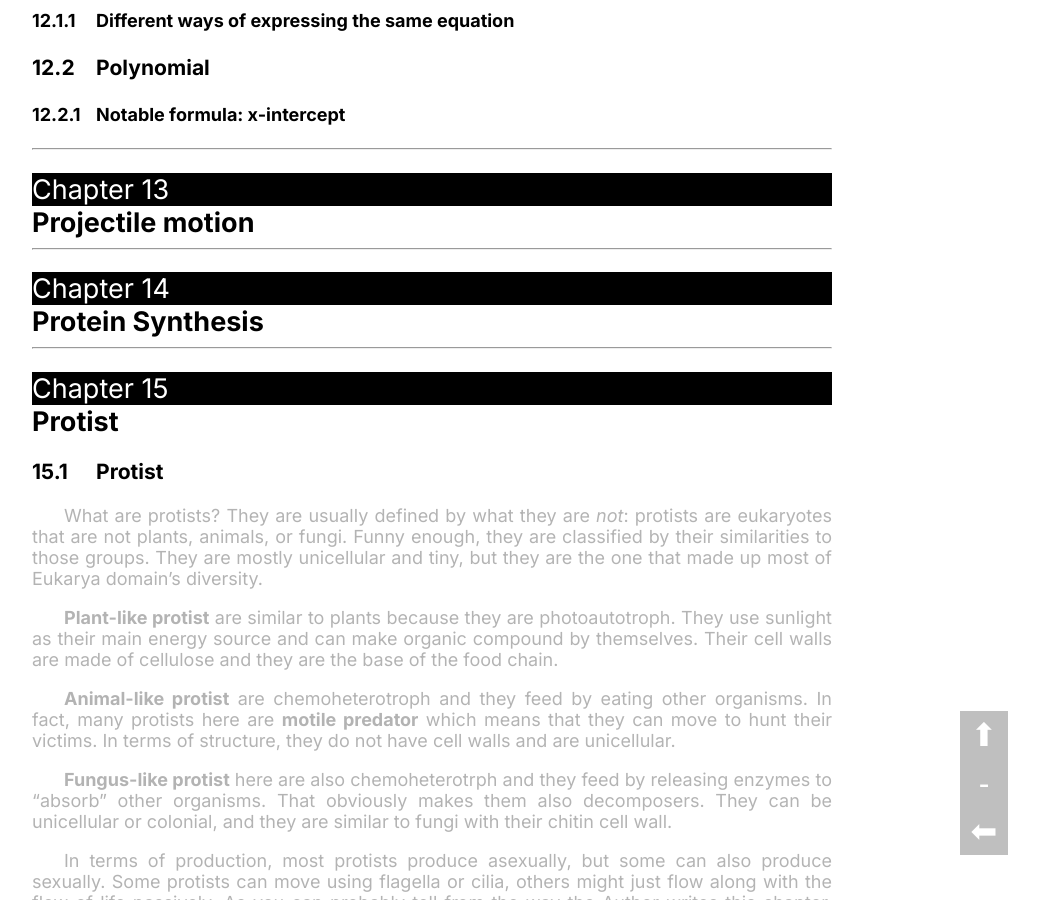
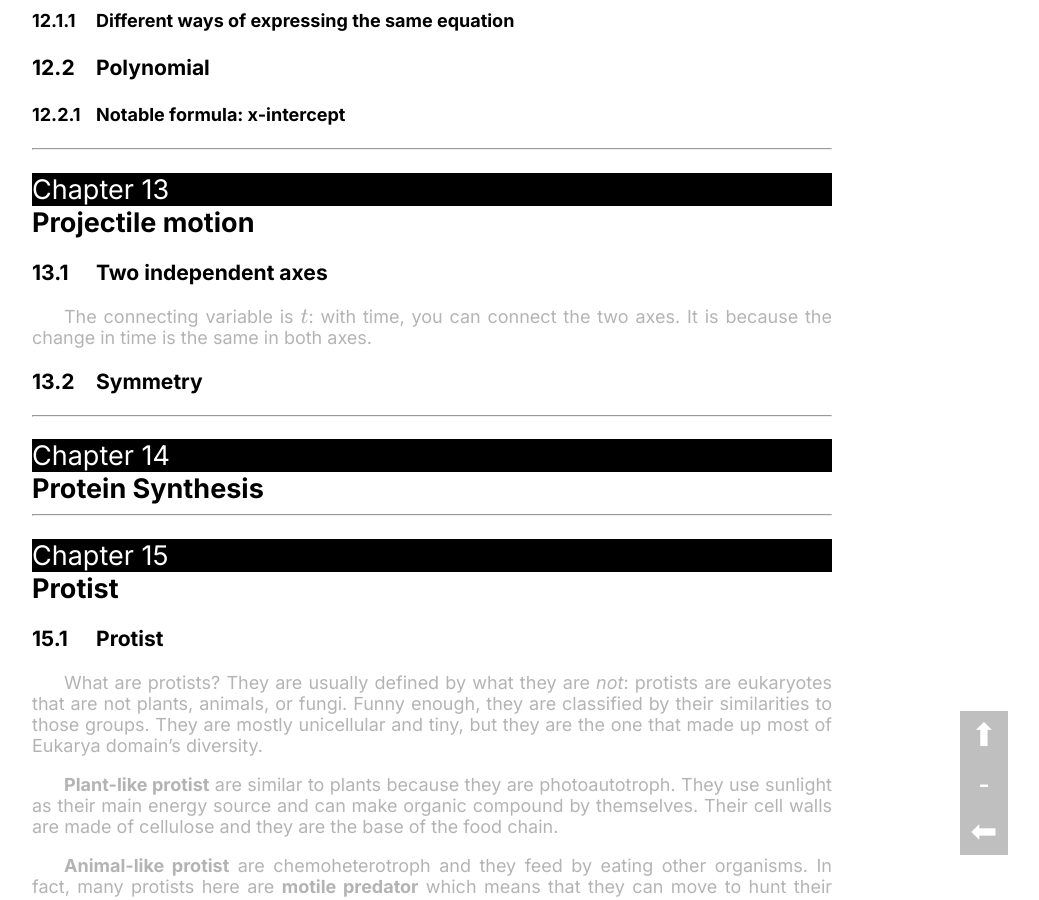
Before and after one commit to LukeNK/n-week-project, a Jekyll site: the page built from drafts.html, in a window 1280 px wide and 900 px high, scrolled down 4288 px. Shown: the whole window, without its empty margins (208-1247 px from the left). Built offline with Jekyll 4.4.1, drawn with Linux system fonts in a browser that asks for light colours.

Commit message:
Add note for chapter

```diff
--- a/drafts/projectile.md
+++ b/drafts/projectile.md
@@ -4,3 +4,9 @@ title: Projectile motion
 prerequisites:
     - p-kinematics
 ---
+
+### Two independent axes
+
+The connecting variable is $t$: with time, you can connect the two axes. It is because the change in time is the same in both axes.
+
+### Symmetry
```
